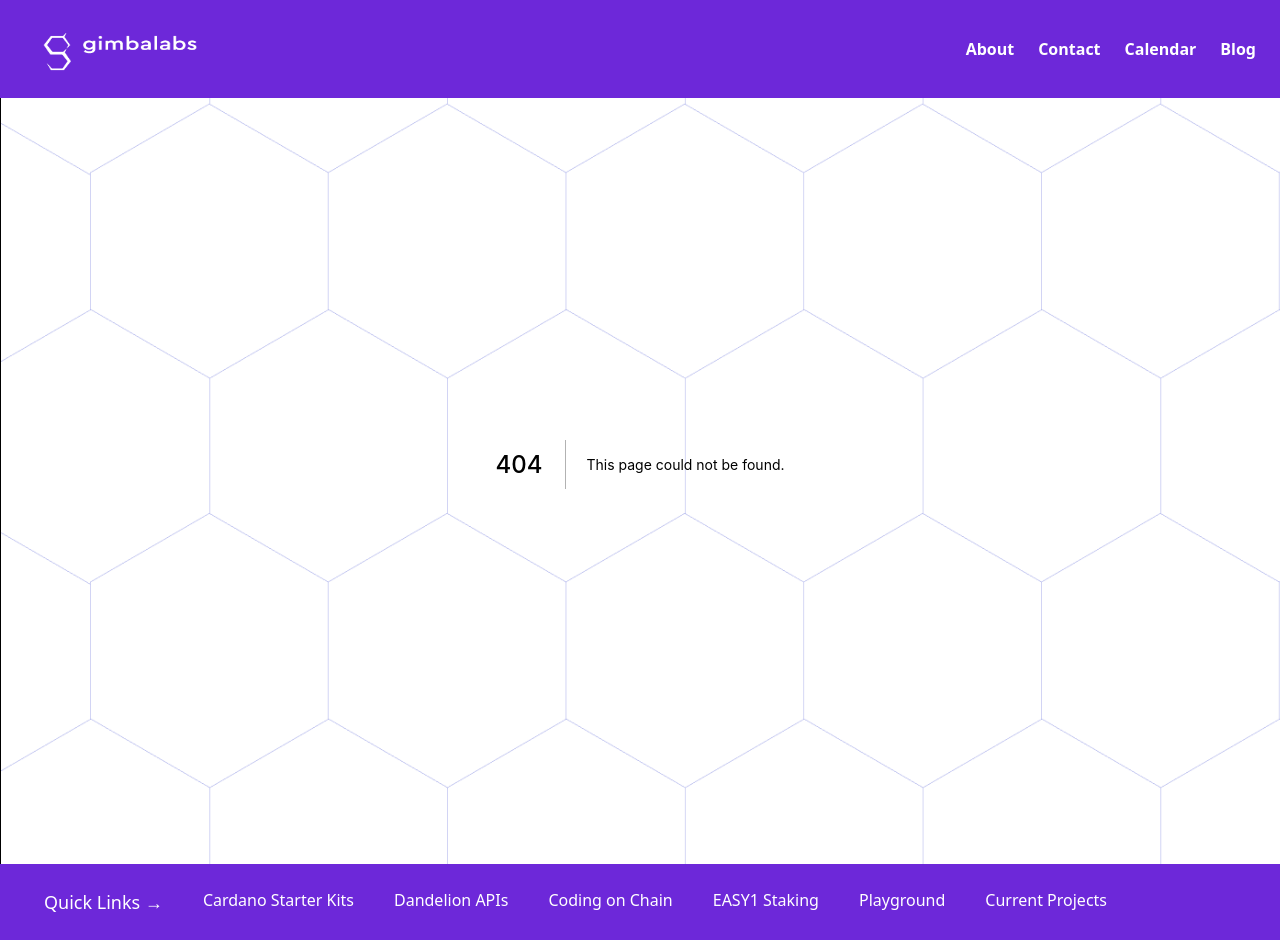
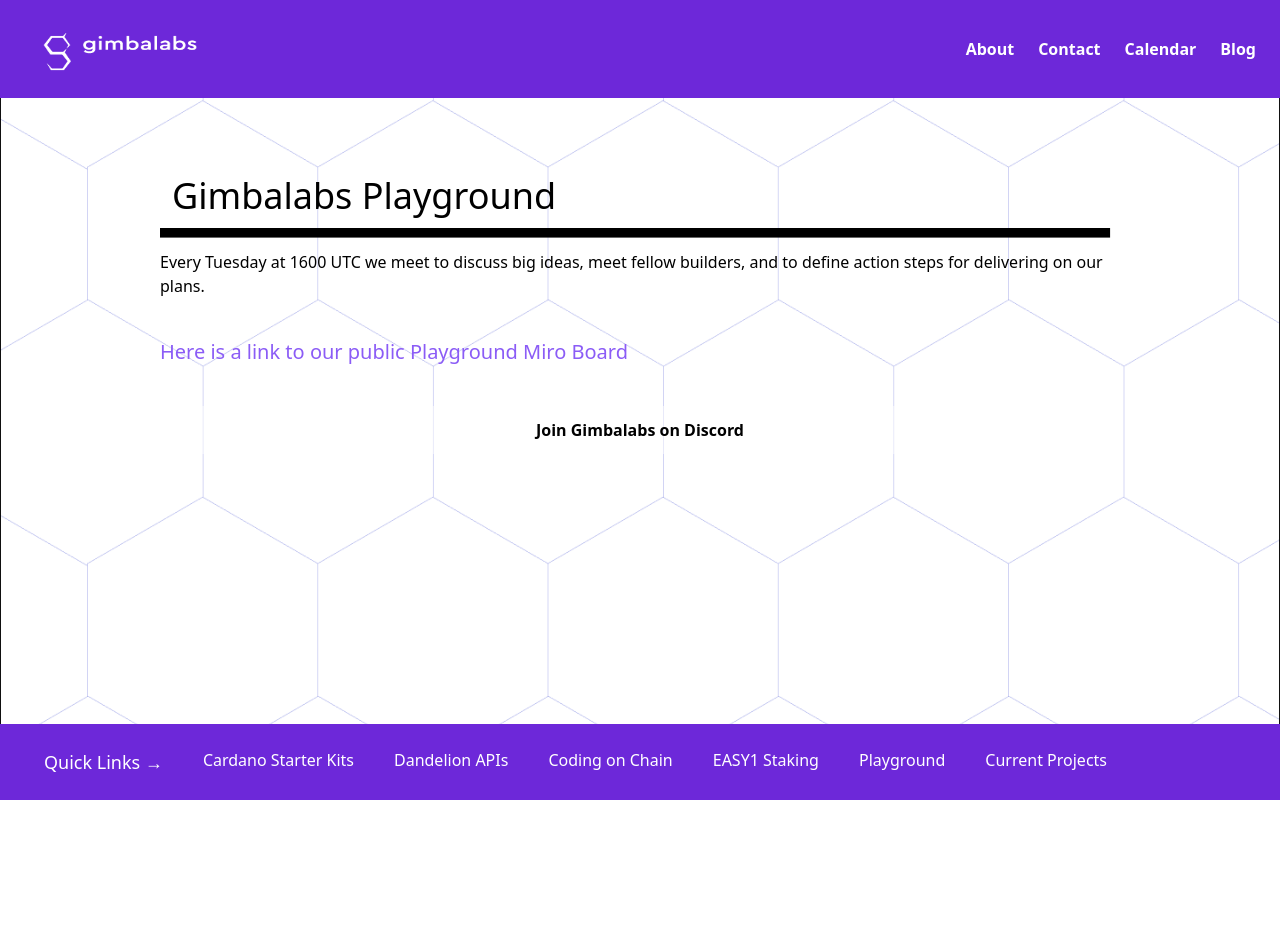
Before and after one commit to gimbalabs-ci/gimbalabs, a Next.js app: page /playground in a window 1280 px wide. Before the commit this address had no page. After the commit the page ends 800 px from the top, so only its background shows below. Built offline with nearby package versions, Linux system fonts and the light colour scheme.

Commit message:
Navigation updates

```diff
--- /dev/null
+++ b/pages/playground.js
@@ -0,0 +1,24 @@
+import Link from 'next/link'
+import { TitleHeading1, TitleHeading2 } from '../components/Type'
+import Search from '../components/Search'
+import { DiscordButton } from '../components/Buttons'
+
+function playground() {
+    return (
+        <div className="md:w-5/6 lg:w-3/4 mx-auto py-20">
+            <TitleHeading2>Gimbalabs Playground</TitleHeading2>
+            <p className="">
+                Every Tuesday at 1600 UTC we meet to discuss big ideas, meet fellow builders, and to define action steps for delivering on our plans.
+            </p>
+            <p className="text-xl text-purple-500 my-10">
+                <a href="https://miro.com/app/board/o9J_lHtn9BM=/">
+                    Here is a link to our public Playground Miro Board
+                </a>
+            </p>
+            <DiscordButton />
+
+        </div>
+    )
+}
+
+export default playground
```
